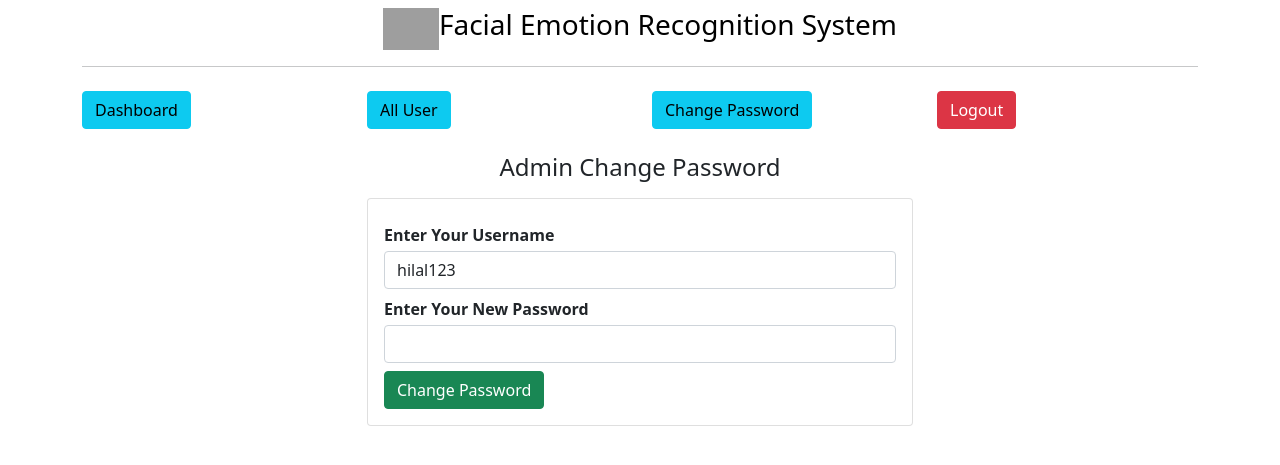
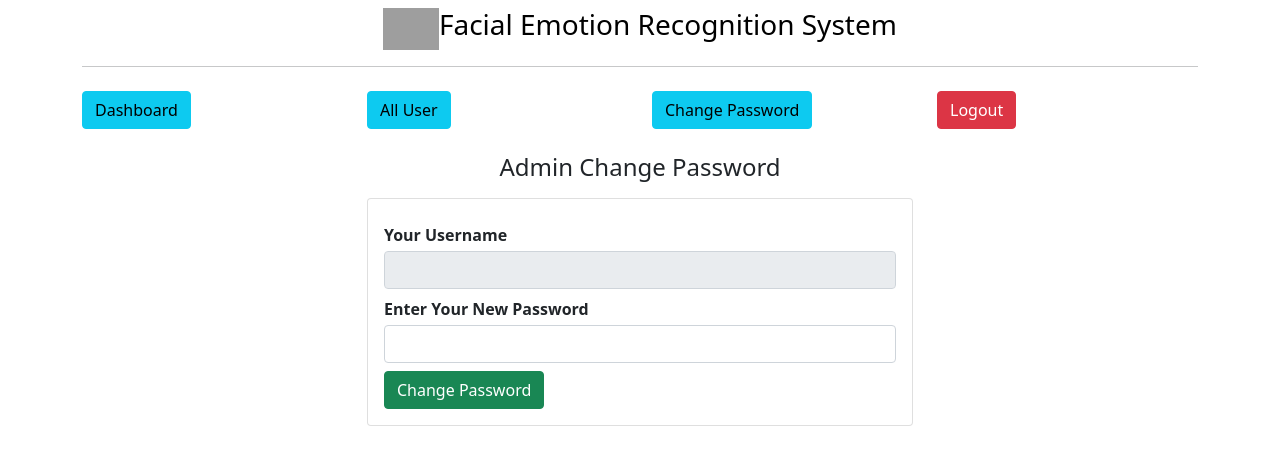
Before and after one commit to Hmarslan234/facial-emotion-recognition-system-python-flask, a Flask app: page /admin/change-admin-password in a window 1280 px wide. Shown: the top 465 px of the page. Run offline with Flask 3, Linux system fonts and the light colour scheme; data comes from the database, SQL or seed files in the repository; grey boxes are pictures that could not be loaded.

Commit message:
Update admin-change-password.html

```diff
--- a/templates/admin/admin-change-password.html
+++ b/templates/admin/admin-change-password.html
@@ -21,9 +21,9 @@
                 <div class="card-body">
                     <form action="" method="POST">
                         <div class="my-2">
-                            <label for=""><b>Enter Your Username</b></label>
+                            <label for=""><b>Your Username</b></label>
                             <input type="text" name="username" id="username" class="form-control my-1"
-                                value="{{admin.username}}">
+                                value="{{session.admin_name}}" disabled>
                         </div>
                         <div class="my-2">
                             <label for=""><b>Enter Your New Password</b></label>
```
